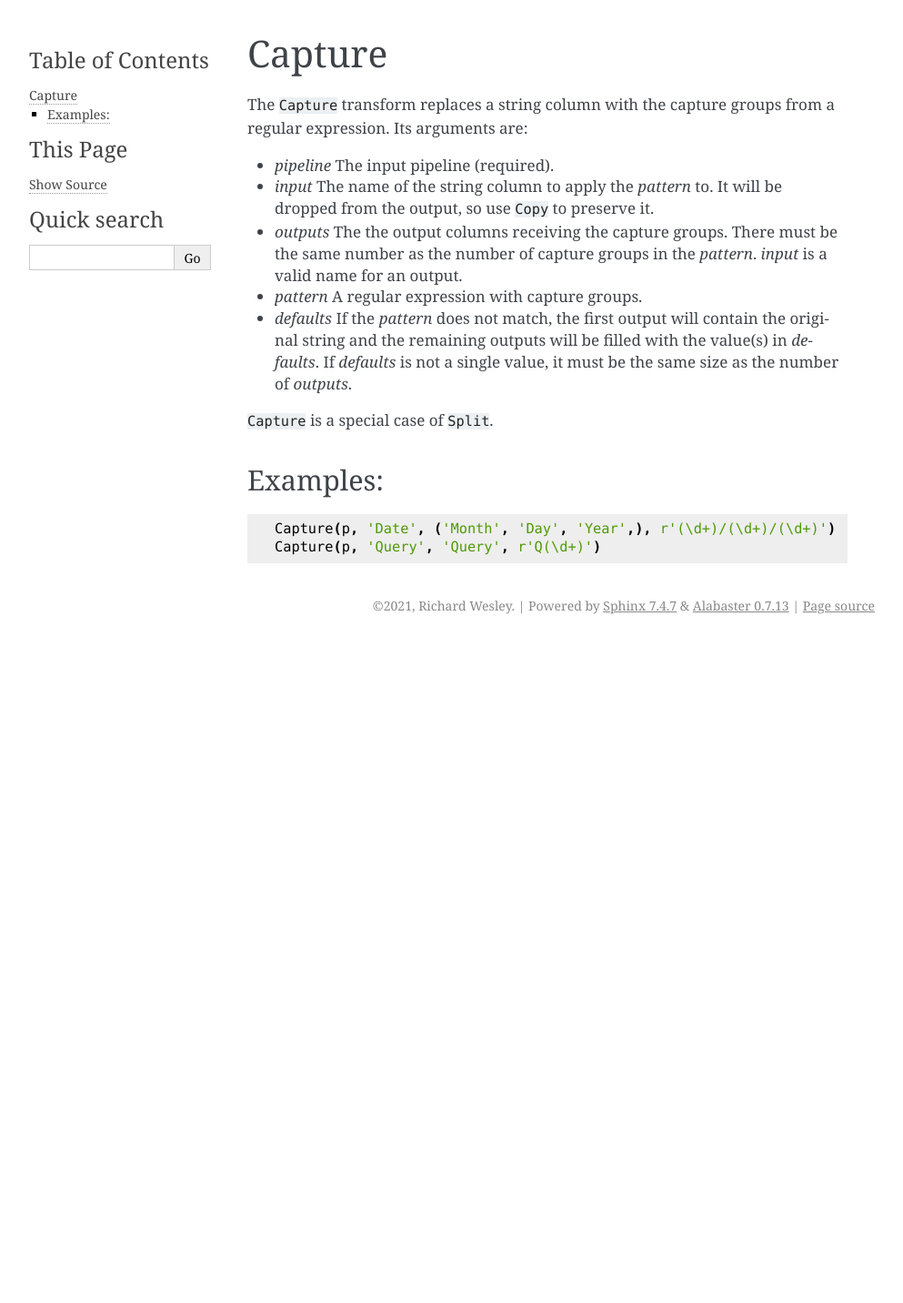
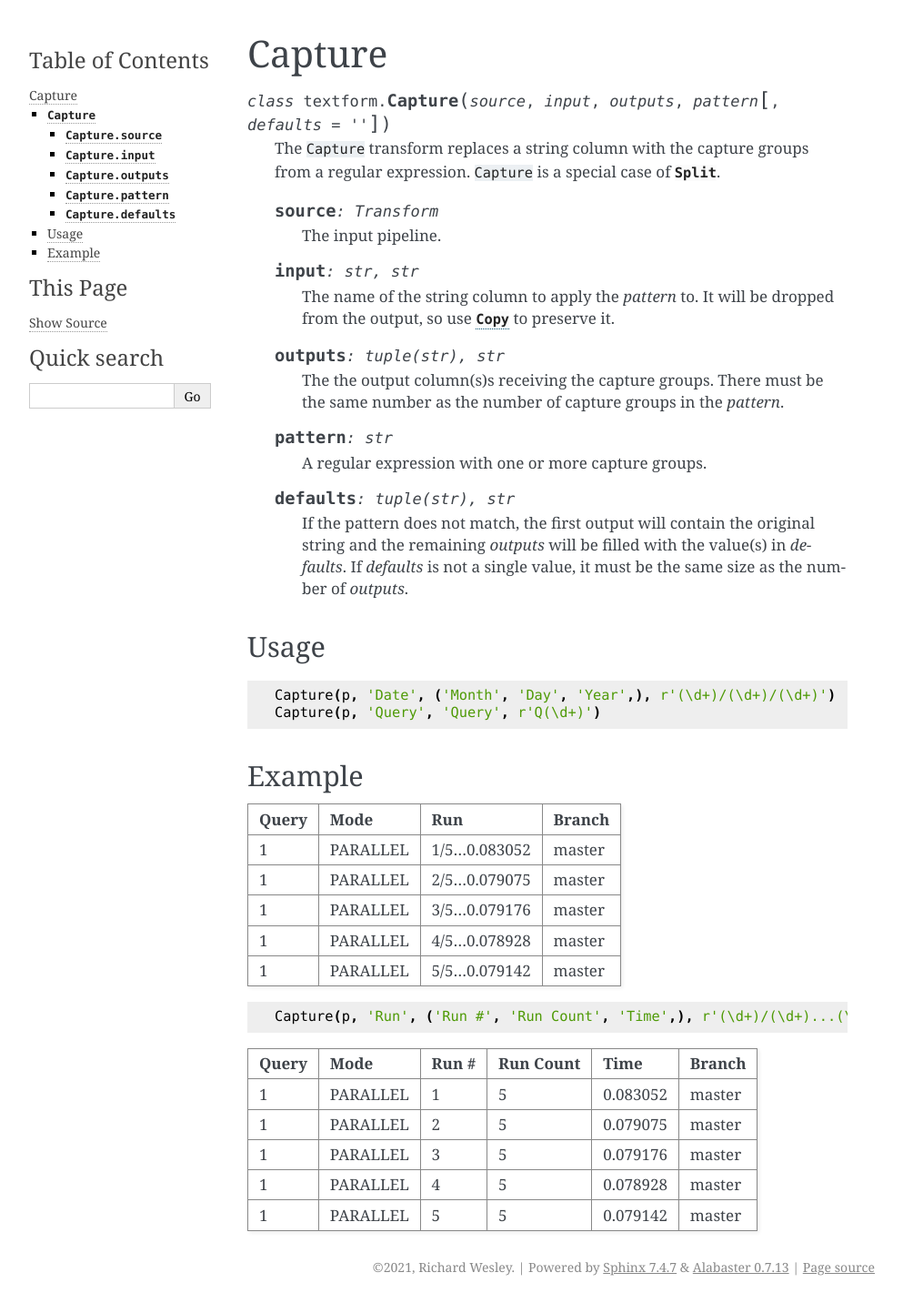
Before and after one commit to hawkfish/textform, a Sphinx documentation site: the page built from docs/transforms/capture.rst, in a window 1280 px wide. Shown: the whole page at 91% size, without its empty margins (148-1141 px from the left). Built offline with Sphinx 7.4.7, drawn with Linux system fonts in a browser that asks for light colours; before the commit the page ends 900 px from its top, so only the background shows below that.

Commit message:
Capture example

```diff
--- a/docs/transforms/capture.rst
+++ b/docs/transforms/capture.rst
@@ -1,22 +1,64 @@
 Capture
 =======
 
-The ``Capture`` transform replaces a string column with the capture groups from a regular expression. Its arguments are:
+.. py:currentmodule:: textform
 
-* *pipeline* The input pipeline (required).
-* *input* The name of the string column to apply the *pattern* to. It will be dropped from the output, so use ``Copy`` to preserve it.
-* *outputs* The the output columns receiving the capture groups. There must be the same number as the number of capture groups in the *pattern*.
-  *input* is a valid name for an output.
-* *pattern* A regular expression with capture groups.
-* *defaults* If the *pattern* does not match, the first output will contain the original string and the remaining outputs will be filled with the value(s)
-  in *defaults*. If *defaults* is not a single value, it must be the same size as the number of *outputs*.
+.. py:class:: Capture(source, input, outputs, pattern[, defaults = ''])
 
-``Capture`` is a special case of ``Split``.
+    The ``Capture`` transform replaces a string column with the capture groups from a regular expression.
+    ``Capture`` is a special case of :py:class:`Split`.
 
-Examples:
-^^^^^^^^^
+    .. py:attribute:: source
+        :type: Transform
+
+        The input pipeline.
+
+    .. py:attribute:: input
+        :type: str, str
+
+        The name of the string column to apply the *pattern* to.
+        It will be dropped from the output, so use :py:class:`Copy` to preserve it.
+
+    .. py:attribute:: outputs
+        :type: tuple(str), str
+
+        The the output column(s)s receiving the capture groups.
+        There must be the same number as the number of capture groups in the *pattern*.
+
+    .. py:attribute:: pattern
+        :type: str
+
+        A regular expression with one or more capture groups.
+
+    .. py:attribute:: defaults
+        :type: tuple(str), str
+
+        If the pattern does not match, the first output will contain the original string
+        and the remaining *outputs* will be filled with the value(s) in *defaults*.
+        If *defaults* is not a single value, it must be the same size as the number of *outputs*.
+
+
+Usage
+^^^^^
 
 .. code-block:: python
 
    Capture(p, 'Date', ('Month', 'Day', 'Year',), r'(\d+)/(\d+)/(\d+)')
    Capture(p, 'Query', 'Query', r'Q(\d+)')
+
+Example
+^^^^^^^
+
+.. csv-table::
+   :file: capture_in_example.csv
+   :header-rows: 1
+   :align: left
+
+.. code-block:: python
+
+   Capture(p, 'Run', ('Run #', 'Run Count', 'Time',), r'(\d+)/(\d+)...(\d+\.\d+)')
+
+.. csv-table::
+   :file: capture_example.csv
+   :header-rows: 1
+   :align: left
--- /dev/null
+++ b/docs/transforms/capture_example.csv
@@ -0,0 +1,6 @@
+Query,Mode,Run #,Run Count,Time,Branch
+1,PARALLEL,1,5,0.083052,master
+1,PARALLEL,2,5,0.079075,master
+1,PARALLEL,3,5,0.079176,master
+1,PARALLEL,4,5,0.078928,master
+1,PARALLEL,5,5,0.079142,master
--- /dev/null
+++ b/docs/transforms/capture_in_example.csv
@@ -0,0 +1,6 @@
+Query,Mode,Run,Branch
+1,PARALLEL,1/5...0\.083052,master
+1,PARALLEL,2/5...0\.079075,master
+1,PARALLEL,3/5...0\.079176,master
+1,PARALLEL,4/5...0\.078928,master
+1,PARALLEL,5/5...0\.079142,master
```
Also changed, not shown: docs/transforms/cast_example.csv (+8 -6 lines), docs/transforms/split_example.csv (added, +8 -0 lines), docs/transforms/split_in_example.csv (added, +8 -0 lines), 3 other files.
